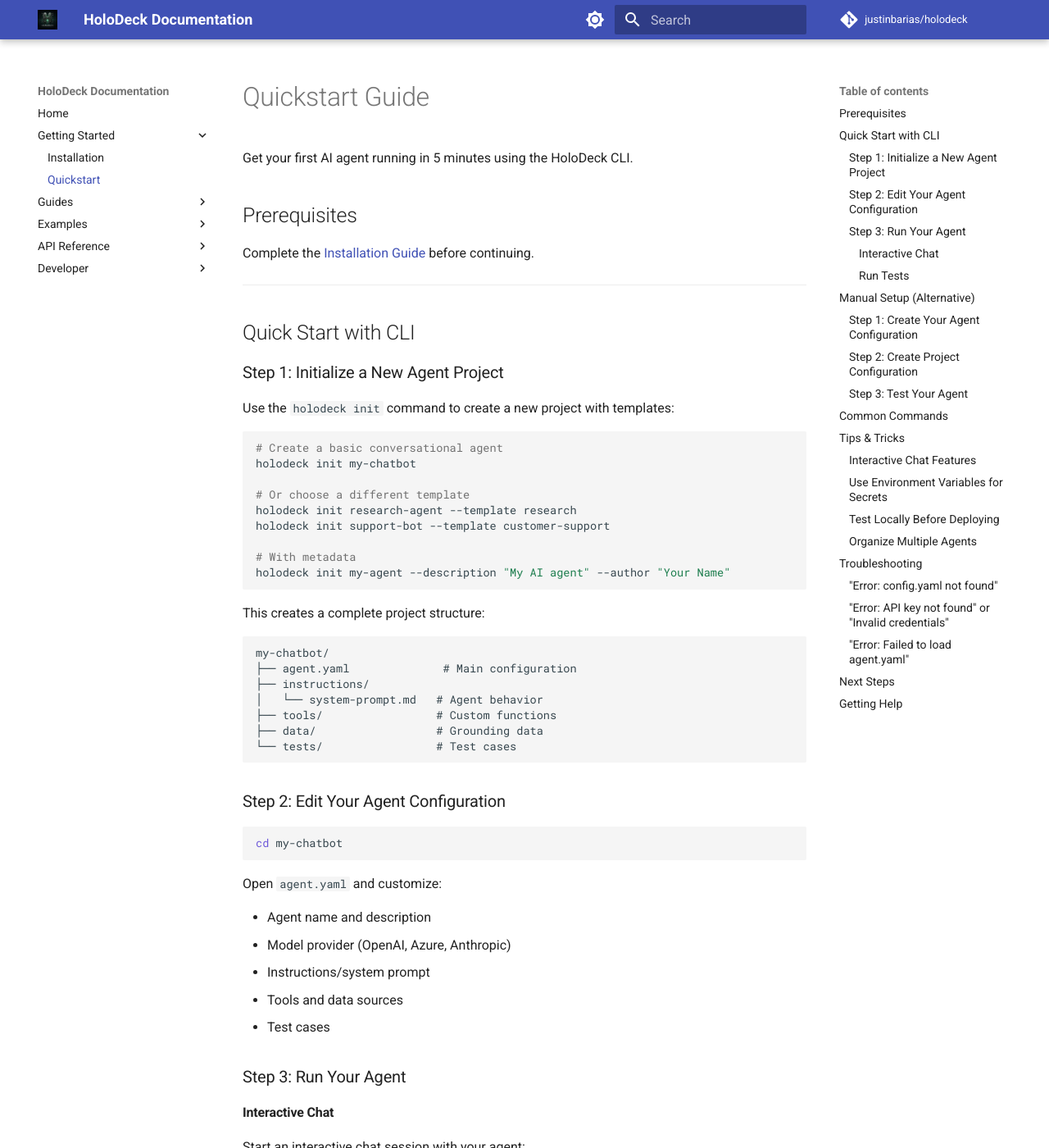
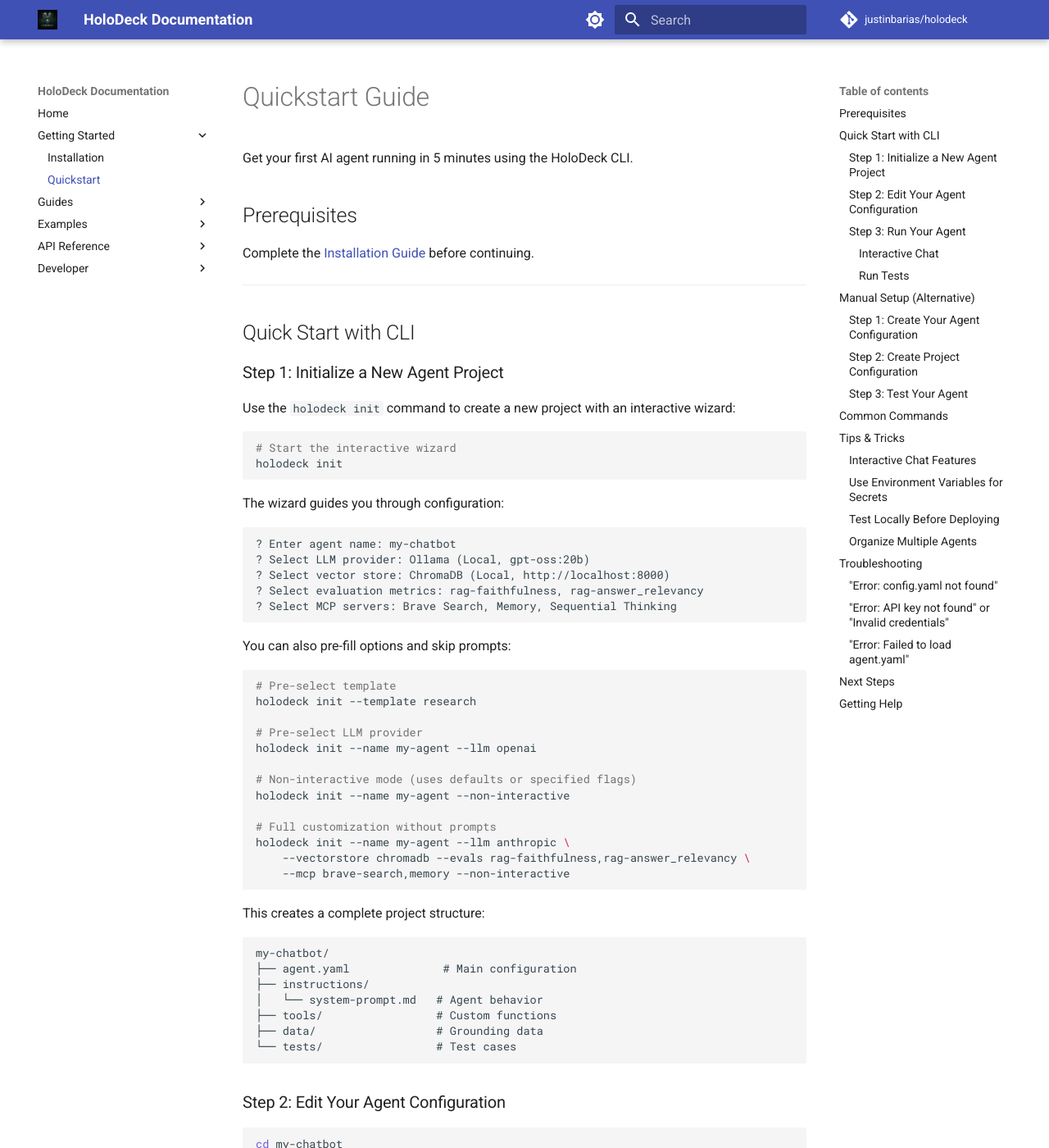
Before and after one commit to justinbarias/holodeck, an MkDocs documentation site: the page built from docs/getting-started/quickstart.md, in a window 1280 px wide and 1400 px high. Shown: the whole window at 82% size. Built offline with MkDocs 1.6.1 and Material for MkDocs 9.7.7, drawn with Linux system fonts in a browser that asks for light colours; comment, search, counter and statistics services are not loaded; some of the changed text lies outside the part shown.

Commit message:
Update quickstart docs for interactive init wizard
- Replace positional project_name examples with interactive wizard
- Show wizard prompts example
- Add examples for pre-filling options and non-interactive mode
- Update common commands section

````diff
--- a/docs/getting-started/quickstart.md
+++ b/docs/getting-started/quickstart.md
@@ -12,18 +12,39 @@
 
 ### Step 1: Initialize a New Agent Project
 
-Use the `holodeck init` command to create a new project with templates:
+Use the `holodeck init` command to create a new project with an interactive wizard:
 
 ```bash
-# Create a basic conversational agent
-holodeck init my-chatbot
+# Start the interactive wizard
+holodeck init
+```
 
-# Or choose a different template
-holodeck init research-agent --template research
-holodeck init support-bot --template customer-support
+The wizard guides you through configuration:
 
-# With metadata
-holodeck init my-agent --description "My AI agent" --author "Your Name"
+```
+? Enter agent name: my-chatbot
+? Select LLM provider: Ollama (Local, gpt-oss:20b)
+? Select vector store: ChromaDB (Local, http://localhost:8000)
+? Select evaluation metrics: rag-faithfulness, rag-answer_relevancy
+? Select MCP servers: Brave Search, Memory, Sequential Thinking
+```
+
+You can also pre-fill options and skip prompts:
+
+```bash
+# Pre-select template
+holodeck init --template research
+
+# Pre-select LLM provider
+holodeck init --name my-agent --llm openai
+
+# Non-interactive mode (uses defaults or specified flags)
+holodeck init --name my-agent --non-interactive
+
+# Full customization without prompts
+holodeck init --name my-agent --llm anthropic \
+    --vectorstore chromadb --evals rag-faithfulness,rag-answer_relevancy \
+    --mcp brave-search,memory --non-interactive
 ```
 
 This creates a complete project structure:
@@ -185,8 +206,11 @@
 # Show all available commands
 holodeck --help
 
-# Create new project from template
-holodeck init my-project
+# Create new project with interactive wizard
+holodeck init
+
+# Create new project (non-interactive)
+holodeck init --name my-project --non-interactive
 
 # Test your agent and run evaluations
 holodeck test my-project/agent.yaml
````
